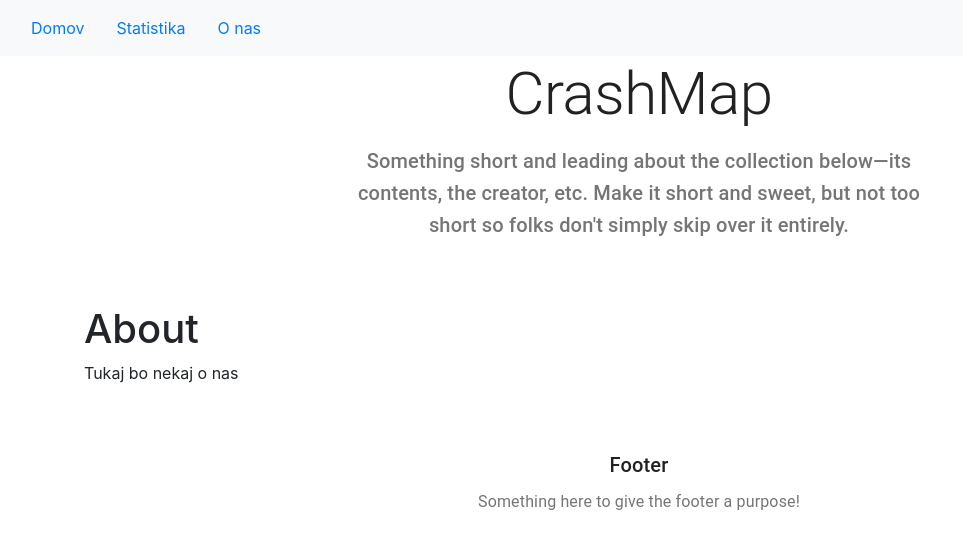
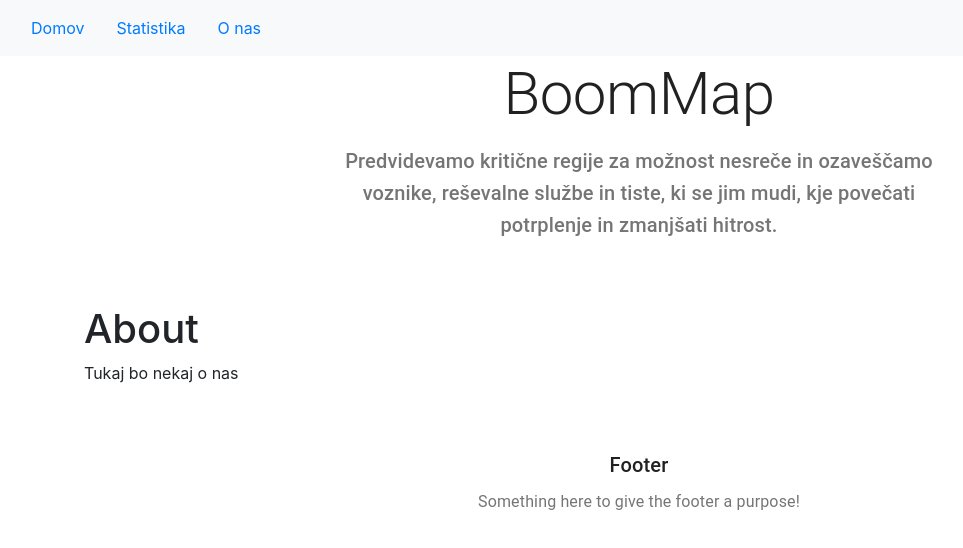
Before and after one commit to MerceneX/BoomMap, a React (Create React App) app in the folder client/: page /about in a window 1280 px wide. Shown: the top 548 px of the page, without its empty margins (1-964 px from the left). Built offline with nearby package versions, Linux system fonts and the light colour scheme.

Commit message:
napisi, map

```diff
--- a/client/src/components/layout/Header.js
+++ b/client/src/components/layout/Header.js
@@ -9,12 +9,11 @@ function Header(props){
         <div className={classes.heroUnit}>
             <div className={classes.heroContent}>
                 <Typography component="h1" variant="h2" align="center" color="textPrimary" gutterBottom>
-                    CrashMap
+                    BoomMap
                 </Typography>
                 <Typography variant="h6" align="center" color="textSecondary" paragraph>
-                    Something short and leading about the collection below—its contents, the creator, etc.
-                    Make it short and sweet, but not too short so folks don&apos;t simply skip over it
-                    entirely.
+                    Predvidevamo kritične regije za možnost nesreče in ozaveščamo voznike, reševalne službe
+                    in tiste, ki se jim mudi, kje povečati potrplenje in zmanjšati hitrost.
                 </Typography>
 
             </div>
--- a/client/src/index.js
+++ b/client/src/index.js
@@ -4,5 +4,6 @@ import 'bootstrap/dist/css/bootstrap.css';
 import App from './App';
 import * as serviceWorker from './serviceWorker';
 
+
 ReactDOM.render(<App />, document.getElementById('root'));
 serviceWorker.unregister();
--- a/client/src/pages/About.js
+++ b/client/src/pages/About.js
@@ -1,4 +1,5 @@
 import React from 'react'
+
 
 function About() {
     return (
--- a/client/src/pages/Home.js
+++ b/client/src/pages/Home.js
@@ -1,5 +1,6 @@
 import React, { Component } from 'react';
 import GoogleMapReact from 'google-map-react';
+
 
 const AnyReactComponent = ({ text }) => <div>{text}</div>;
 
@@ -27,6 +28,7 @@ class SimpleMap extends Component {
                         text="My Marker"
                     />
                 </GoogleMapReact>
+
             </div>
         );
     }
--- a/package.json
+++ b/package.json
@@ -10,8 +10,12 @@
     "concurrently": "^4.1.0",
     "express": "^4.16.4",
     "google-map-react": "^1.1.4",
+    "leaflet": "^1.5.1",
     "mongoose": "^5.5.7",
     "nodemon": "^1.19.0",
+    "react": "^16.8.6",
+    "react-dom": "^16.8.6",
+    "react-leaflet": "^2.3.0",
     "react-router-dom": "^5.0.0",
     "recharts": "^1.6.1"
   },
```
Also changed, not shown: client/src/components/Map.js (added, +32 -0 lines), 1 other file (tests, documents, lock files or other folders).
